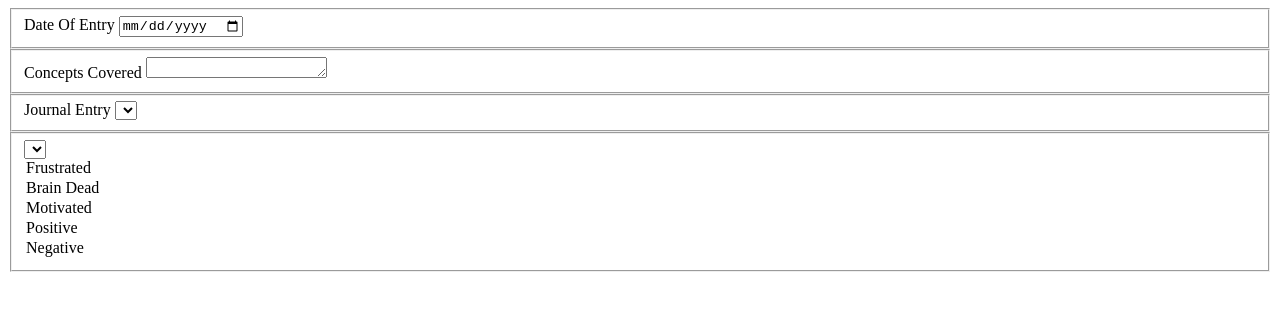
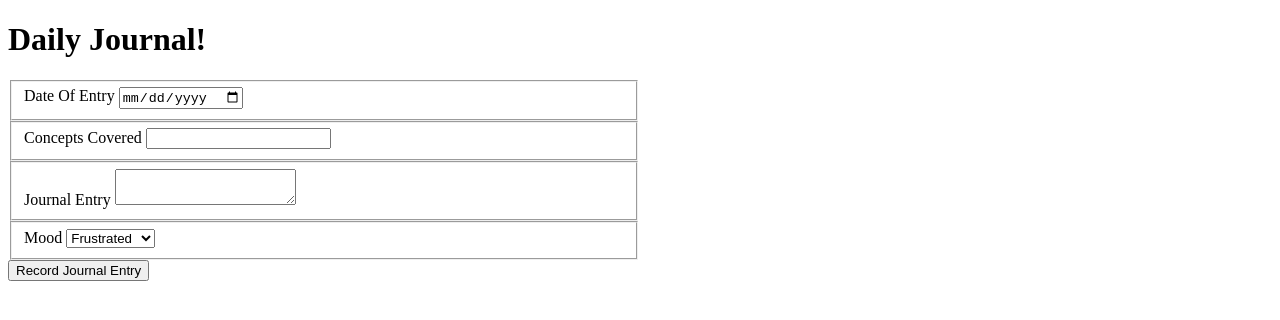
Before and after one commit to bitomann/Daily-Journal-first-run-, a plain HTML site: page src/index.html in a window 1280 px wide. Drawn offline with Linux system fonts and the light colour scheme; files that its build step writes are made by us from their sources.

Commit message:
daily-journal-one

```diff
--- a/src/index.html
+++ b/src/index.html
@@ -1,40 +1,46 @@
 <!DOCTYPE html>
 <html lang="en">
+
 <head>
     <meta charset="UTF-8">
     <meta name="viewport" content="width=device-width, initial-scale=1.0">
     <meta http-equiv="X-UA-Compatible" content="ie=edge">
     <title>Document</title>
-    <link rel="stylesheet" href="journal.css">
+    <link rel="stylesheet" href="/src/styles/journal.css">
 </head>
+
 <body>
+    <h1>Daily Journal!</h1>
     <form action="">
         <fieldset>
             <label for="journalDate">Date Of Entry</label>
             <input type="Date" name="journalDate" id="journalDate">
         </fieldset>
-    </form>
-    <form action="">
+
+
         <fieldset>
-            <label for="conceptsCovered">Concepts Covered</label>
-            <textarea name="conceptsCovered" id="Concepts Covered" cols="20" rows="1"></textarea>
+            <labelfor="conceptsCovered">Concepts Covered</label>
+                <input name="conceptsCovered" id="Concepts Covered" cols="20" rows="1"></input>
         </fieldset>
-    </form>
-    <form action="">
+
         <fieldset>
             <label for="journalEntry">Journal Entry</label>
-            <select name="journalEntry" id="Joural Entry"></select>
+            <textarea name="journalEntry" id="Joural Entry"></textarea>
         </fieldset>
-    </form>
-    <form action="">
+
         <fieldset>
-            <select name="" id=""></select>
+            <label for="moodOptions">Mood</label>
+            <select name=Mood id="mood">
                 <option value="frustrated">Frustrated</option>
                 <option value="brainDead">Brain Dead</option>
                 <option value="motivated">Motivated</option>
                 <option value="positive">Positive</option>
                 <option value="negative">Negative</option>
+                Mood
+            </select>
         </fieldset>
     </form>
+    <button>Record Journal Entry</button>
 </body>
+
 </html>
--- a/src/styles/journal.css
+++ b/src/styles/journal.css
@@ -0,0 +1,5 @@
+form {
+    display: flex;
+    flex-direction: column;
+    width: 50%;
+}
```
Also changed, not shown: 1 other file. Lines whose indentation alone changed are shown as unchanged.
